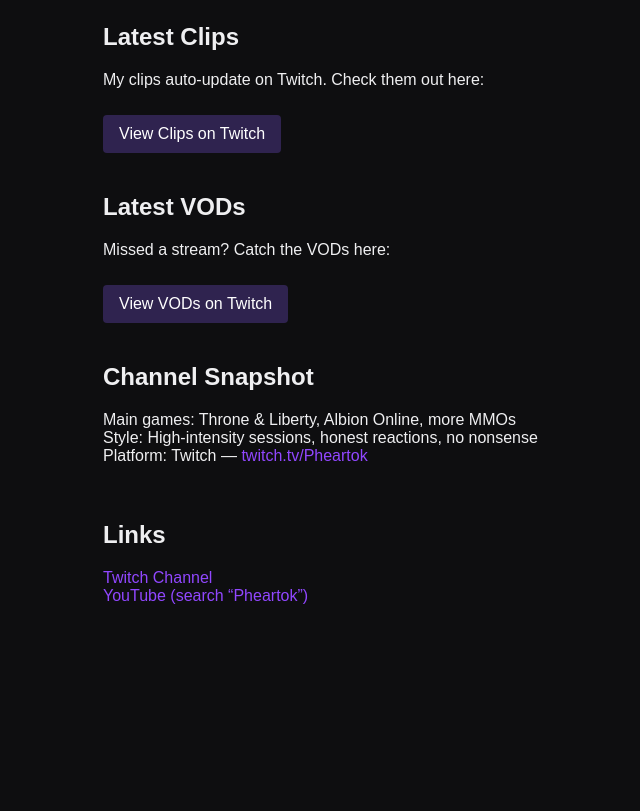
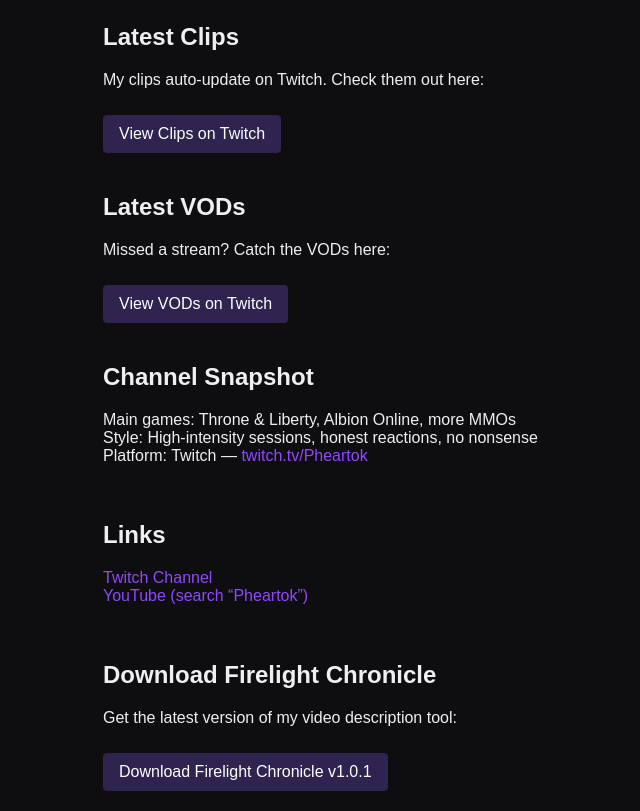
Before and after one commit to Pheartok/pheartok.github.io, a plain HTML site: page index.html in a window 1280 px wide. Shown: the part 733-1544 px from the top of the page, without its empty margins (87-727 px from the left). Before the commit the page ends 1374 px from the top, so only its background shows below. Drawn offline with Linux system fonts and the light colour scheme.

Commit message:
Add download section for Firelight Chronicle
Added a new section for downloading the Firelight Chronicle tool.

```diff
--- a/index.html
+++ b/index.html
@@ -61,7 +61,15 @@
         <li><a href="https://www.youtube.com/results?search_query=Pheartok" target="_blank">YouTube (search “Pheartok”)</a></li>
     </ul>
 </section>
+<section id="download">
+    <h2>Download Firelight Chronicle</h2>
+    <p>Get the latest version of my video description tool:</p>
+    <a class="button-link" href="https://github.com/Pheartok/pheartok.github.io/releases/tag/V1.01" target="_blank">
+        Download Firelight Chronicle v1.0.1
+    </a>
+</section>
 
 <script src="main.js"></script>
 </body>
+
 </html>
```
